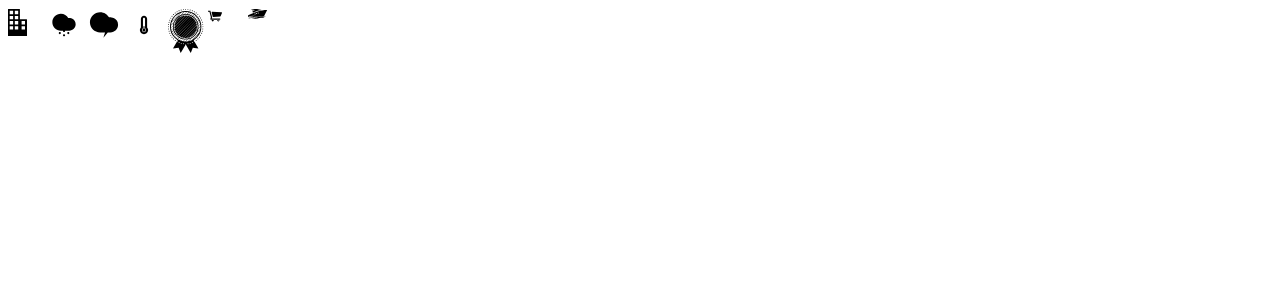
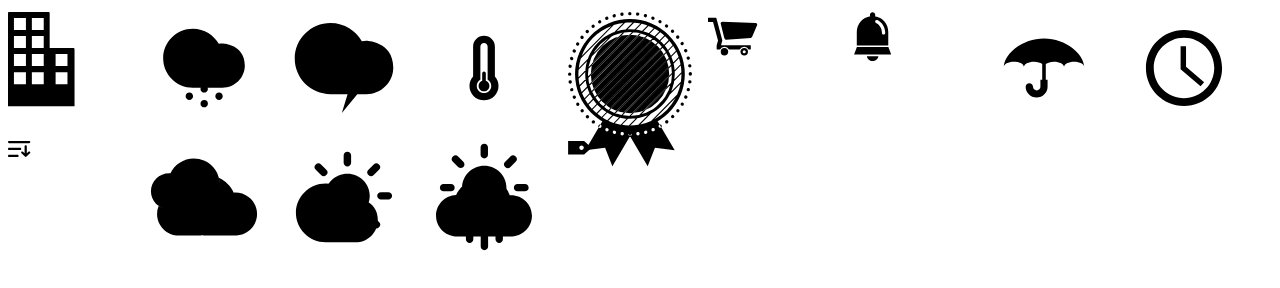
Before and after one commit to ZeroPie/Javascript-Svgs, a website: page index.html in a window 1280 px wide. Drawn offline with Linux system fonts and the light colour scheme.

Commit message:
almost done

```diff
--- a/index.html
+++ b/index.html
@@ -5,14 +5,21 @@
 </head>
 
 <body>
-  <div class="fa-2x">
+  <div class="fa-7x">
     <i class="fas fa-ms_firma"></i>
     <i class="fas fa-ms_t_schnee"></i>
     <i class="fas fa-ms_gewitter"></i>
     <i class="fas fa-ms_temp"></i>
     <i class="fas fa-ms_city_badge"></i>
     <i class="fas fa-einkauf"></i>
-    <i class="fas fa-ms_hansestadt"></i>
+    <i class="fas fa-ms_notification_bell"></i>
+    <i class="fas fa-ms_regenwahrscheinlichkeit"></i>
+    <i class="fas fa-ms_sonnenstunden"></i>
+    <i class="fas fa-ms_sortierfunktion"></i>
+    <i class="fas fa-ms_t_bedeckt"></i>
+    <i class="fas fa-ms_t_bewoelkt"></i>
+    <i class="fas fa-ms_t_schauer"></i>
+    <i class="fas fa-ms_textlink"></i>
 
   </div>
 
```
